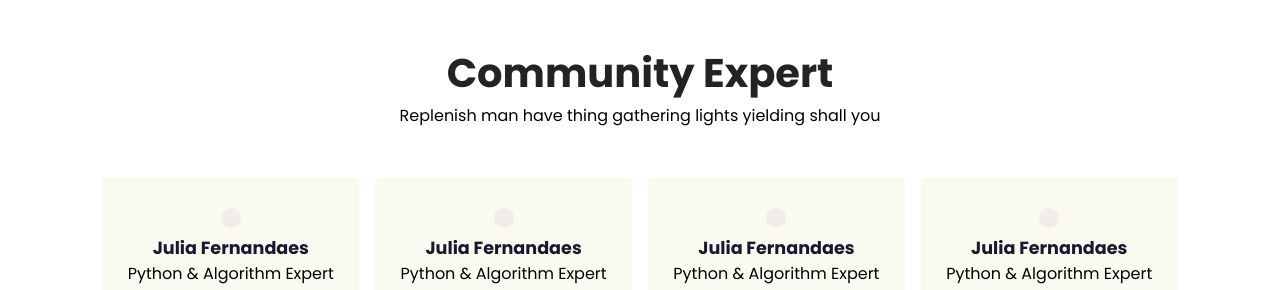
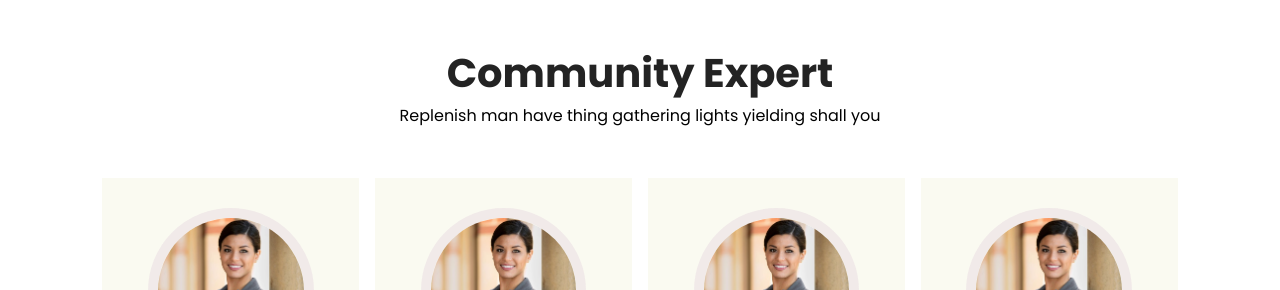
Before and after one commit to vatshal1/educational-institute-website, a plain HTML site: page index.html in a window 1280 px wide. Shown: the part 2978-3268 px from the top of the page. Drawn offline with Linux system fonts and the light colour scheme; the site is published under a folder, as on GitHub Pages, so addresses that start at the root find nothing.

Commit message:
modification 1

```diff
--- a/index.html
+++ b/index.html
@@ -211,7 +211,7 @@
       <p>Replenish man have thing gathering lights yielding shall you</p>
       <div class="expert-box">
         <div class="profile">
-          <img src="/assets/profile-teacher.jpg" alt="" />
+          <img src="assets/profile-teacher.jpg" alt="" />
           <h6>Julia Fernandaes</h6>
           <p>Python & Algorithm Expert</p>
           <div class="links">
@@ -221,7 +221,7 @@
           </div>
         </div>
         <div class="profile">
-          <img src="/assets/profile-teacher.jpg" alt="" />
+          <img src="assets/profile-teacher.jpg" alt="" />
           <h6>Julia Fernandaes</h6>
           <p>Python & Algorithm Expert</p>
           <div class="links">
@@ -231,7 +231,7 @@
           </div>
         </div>
         <div class="profile">
-          <img src="/assets/profile-teacher.jpg" alt="" />
+          <img src="assets/profile-teacher.jpg" alt="" />
           <h6>Julia Fernandaes</h6>
           <p>Python & Algorithm Expert</p>
           <div class="links">
@@ -241,7 +241,7 @@
           </div>
         </div>
         <div class="profile">
-          <img src="/assets/profile-teacher.jpg" alt="" />
+          <img src="assets/profile-teacher.jpg" alt="" />
           <h6>Julia Fernandaes</h6>
           <p>Python & Algorithm Expert</p>
           <div class="links">
```
